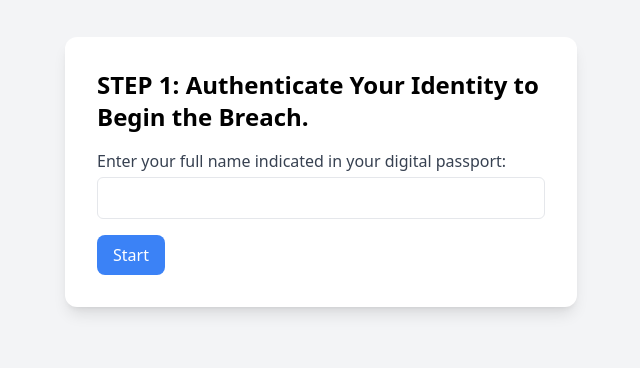
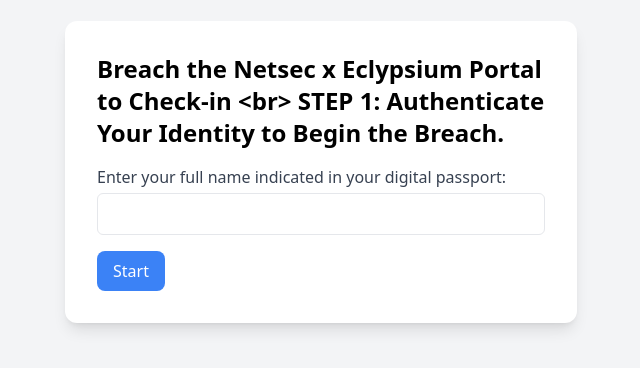
Before and after one commit to kerveequinto1229/netsecph, a plain HTML site: page index.html in a window 1280 px wide. Shown: the part 228-596 px from the top of the page, without its empty margins (319-959 px from the left). Drawn offline with nearby package versions, Linux system fonts and the light colour scheme.

Commit message:
index.html

```diff
--- a/index.html
+++ b/index.html
@@ -34,7 +34,7 @@
     // Station-specific configuration
     const stationConfig = {
       1: {
-        title: "STEP 1: Authenticate Your Identity to Begin the Breach.",
+        title: "Breach the Netsec x Eclypsium Portal to Check-in <br> STEP 1: Authenticate Your Identity to Begin the Breach.",
         successMessage: "INITIAL BREACH COMPLETE <br> First Code Cracked"
       },
       2: {
```
